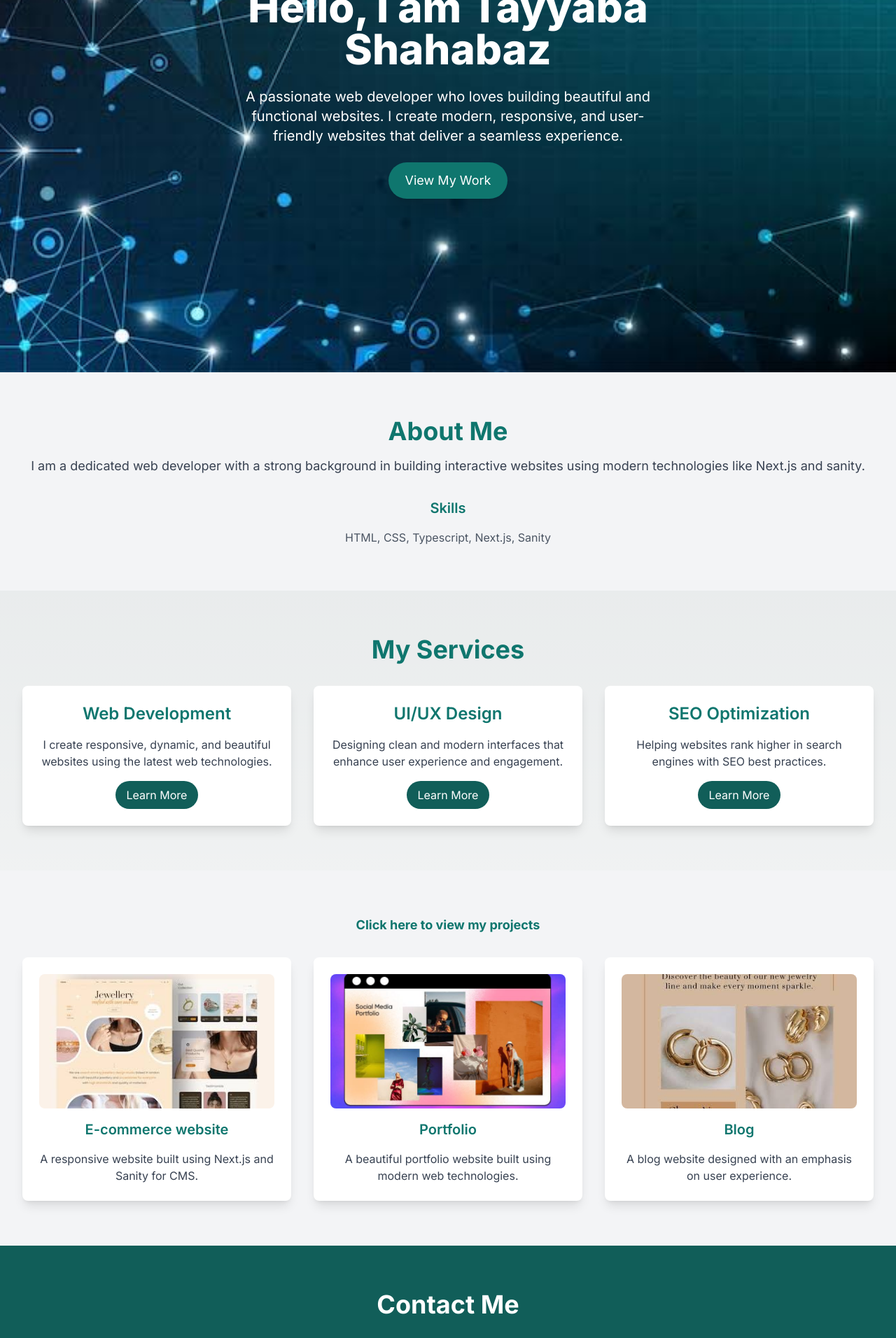
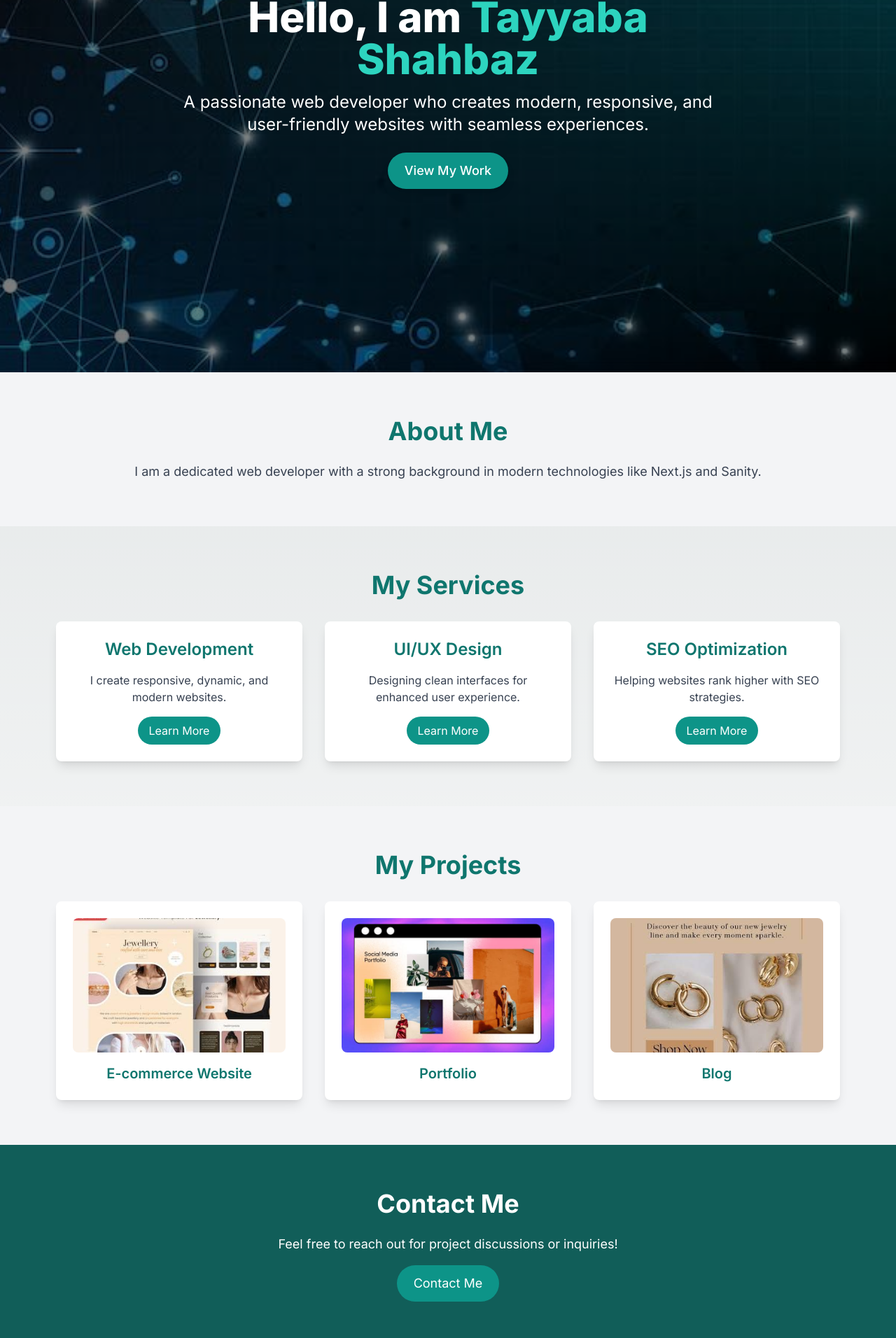
Before and after one commit to Shaikhtayyaba97/my_porfolio, a Next.js app: page / in a window 1280 px wide. Shown: the part 340-2252 px from the top of the page at 70% size. Built offline with nearby package versions, Linux system fonts and the light colour scheme.

Commit message:
added responsiveness

```diff
--- a/src/app/page.tsx
+++ b/src/app/page.tsx
@@ -1,5 +1,3 @@
-
-
 import React from 'react';
 import Image from 'next/image';
 import Link from 'next/link';
@@ -7,149 +5,81 @@ import HeroSection from '@/components/Hero';
 
 const Home = () => {
   return (
-    <div>
+    <div className="overflow-hidden">
       {/* Hero Section */}
-
-
-
-
-
-   <HeroSection/>
-
-
-
-
+      <HeroSection />
 
       {/* About Section */}
-      <section className="py-16 px-8 bg-gray-100">
-        <div className="max-w-7xl mx-auto text-center">
-          <h2 className="text-4xl font-bold text-teal-700 mb-4">About Me</h2>
-          <p className="text-lg text-gray-700 mb-8">
-            I am a dedicated web developer with a strong background in building interactive websites using modern technologies like  Next.js and sanity.
+      <section className="py-16 px-6 sm:px-12 md:px-20 bg-gray-100 text-center">
+        <div className="max-w-5xl mx-auto">
+          <h2 className="text-4xl font-bold text-teal-700 mb-6">About Me</h2>
+          <p className="text-lg text-gray-700">
+            I am a dedicated web developer with a strong background in modern technologies like Next.js and Sanity.
           </p>
-          <div className="flex justify-center gap-10">
-            {/* Skills */}
-            <div className="text-center">
-              <h3 className="text-xl font-semibold text-teal-700">Skills</h3>
-              <div className="mt-4 text-gray-600">
-                <p>HTML, CSS, Typescript, Next.js, Sanity</p>
-              </div>
-            </div>
-          </div>
         </div>
       </section>
 
       {/* Services Section */}
-      <section className="py-16 px-8">
-        <div className="max-w-7xl mx-auto text-center">
+      <section className="py-16 px-6 sm:px-12 md:px-20 text-center">
+        <div className="max-w-7xl mx-auto">
           <h2 className="text-4xl font-bold text-teal-700 mb-8">My Services</h2>
-          <div className="grid md:grid-cols-3 gap-8">
-            {/* Service 1 */}
-            <div className="bg-white p-6 shadow-lg rounded-lg">
-              <h3 className="text-2xl font-semibold text-teal-700">Web Development</h3>
-              <p className="text-gray-700 mt-4">I create responsive, dynamic, and beautiful websites using the latest web technologies.</p>
-              <Link href="/#portfolio">
-                <button className="mt-4 bg-teal-800 hover:bg-teal-600 text-white py-2 px-4 rounded-full transition duration-300">Learn More</button>
+          <div className="grid grid-cols-1 sm:grid-cols-2 md:grid-cols-3 gap-8">
+            {[
+              { title: "Web Development", desc: "I create responsive, dynamic, and modern websites.", link: "/#portfolio" },
+              { title: "UI/UX Design", desc: "Designing clean interfaces for enhanced user experience.", link: "/#portfolio" },
+              { title: "SEO Optimization", desc: "Helping websites rank higher with SEO strategies.", link: "/#portfolio" }
+            ].map((service, index) => (
+              <div key={index} className="bg-white p-6 shadow-lg rounded-lg text-center">
+                <h3 className="text-2xl font-semibold text-teal-700">{service.title}</h3>
+                <p className="text-gray-700 mt-4">{service.desc}</p>
+                <Link href={service.link}>
+                  <button className="mt-4 bg-teal-600 hover:bg-teal-500 text-white py-2 px-4 rounded-full transition duration-300">
+                    Learn More
+                  </button>
                 </Link>
               </div>
-            {/* Service 2 */}
-            <div className="bg-white p-6 shadow-lg rounded-lg">
-              <h3 className="text-2xl font-semibold text-teal-700">UI/UX Design</h3>
-              <p className="text-gray-700 mt-4">Designing clean and modern interfaces that enhance user experience and engagement.</p>
-              <Link href="/#portfolio">
-                <button className="mt-4 bg-teal-800 hover:bg-teal-600 text-white py-2 px-4 rounded-full transition duration-300">Learn More</button>
-              </Link>
-            </div>
-            {/* Service 3 */}
-            <div className="bg-white p-6 shadow-lg rounded-lg">
-              <h3 className="text-2xl font-semibold text-teal-700">SEO Optimization</h3>
-              <p className="text-gray-700 mt-4">Helping websites rank higher in search engines with SEO best practices.</p>
-              <Link href="/#portfolio">
-                <button className="mt-4 bg-teal-800 hover:bg-teal-600 text-white py-2 px-4 rounded-full transition duration-300">Learn More</button>
-              </Link>
-            </div>
+            ))}
           </div>
         </div>
       </section>
 
       {/* Portfolio Section */}
-
-
-      <section id="portfolio" className="py-16 px-8 bg-gray-100">
-  <div className="max-w-7xl mx-auto text-center">
-    <h2 className="text-4xl sm:text-lg font-bold text-teal-700 mb-8">
-      Click here to view my projects
-    </h2>
-    <div className="grid md:grid-cols-3 sm:grid-cols-1 gap-8">
-      {/* Project 1 */}
-      <div className="bg-white p-6 shadow-lg rounded-lg group overflow-hidden">
-        <Link href="https://marketplace-kappa-mocha.vercel.app/">
+      <section id="portfolio" className="py-16 px-6 sm:px-12 md:px-20 bg-gray-100 text-center">
+        <div className="max-w-7xl mx-auto">
+          <h2 className="text-4xl font-bold text-teal-700 mb-8">My Projects</h2>
+          <div className="grid grid-cols-1 sm:grid-cols-2 md:grid-cols-3 gap-8">
+            {[
+              { img: "/website1.png", title: "E-commerce Website", link: "https://marketplace-kappa-mocha.vercel.app/" },
+              { img: "/portfolio.png", title: "Portfolio", link: "https://my-porfolio-eight-phi.vercel.app/" },
+              { img: "/blog.png", title: "Blog", link: "https://blogweb-olive.vercel.app/" }
+            ].map((project, index) => (
+              <div key={index} className="bg-white p-6 shadow-lg rounded-lg overflow-hidden">
+                <Link href={project.link}>
                   <div className="relative w-full h-48">
                     <Image
-              src="/website1.png"
-              alt="Project 1"
+                      src={project.img}
+                      alt={project.title}
                       layout="fill"
                       objectFit="cover"
-              className="rounded-lg transform group-hover:scale-105 transition duration-300 ease-in-out"
+                      className="rounded-lg transform hover:scale-105 transition duration-300 ease-in-out"
                     />
                   </div>
                 </Link>
-        <h3 className="text-xl font-semibold text-teal-700 mt-4">E-commerce website</h3>
-        <p className="text-gray-700 mt-4">
-          A responsive website built using Next.js and Sanity for CMS.
-        </p>
+                <h3 className="text-xl font-semibold text-teal-700 mt-4">{project.title}</h3>
               </div>
-
-      {/* Project 2 */}
-      <div className="bg-white p-6 shadow-lg rounded-lg group overflow-hidden">
-        <Link href="https://my-porfolio-eight-phi.vercel.app/">
-          <div className="relative w-full h-48">
-            <Image
-              src="/portfolio.png"
-              alt="Project 2"
-              layout="fill"
-              objectFit="cover"
-              className="rounded-lg transform group-hover:scale-105 transition duration-300 ease-in-out"
-            />
-          </div>
-        </Link>
-        <h3 className="text-xl font-semibold text-teal-700 mt-4">Portfolio</h3>
-        <p className="text-gray-700 mt-4">
-          A beautiful portfolio website built using modern web technologies.
-        </p>
-      </div>
-
-      {/* Project 3 */}
-      <div className="bg-white p-6 shadow-lg rounded-lg group overflow-hidden">
-        <Link href="https://blogweb-olive.vercel.app/">
-          <div className="relative w-full h-48">
-            <Image
-              src="/blog.png"
-              alt="Project 3"
-              layout="fill"
-              objectFit="cover"
-              className="rounded-lg transform group-hover:scale-105 transition duration-300 ease-in-out"
-            />
-          </div>
-        </Link>
-        <h3 className="text-xl font-semibold text-teal-700 mt-4">Blog</h3>
-        <p className="text-gray-700 mt-4">
-          A blog website designed with an emphasis on user experience.
-        </p>
-      </div>
+            ))}
           </div>
         </div>
       </section>
 
-
-
-
       {/* Contact Section */}
-      <section className="py-16 px-8 bg-teal-800 text-white text-center">
+      <section className="py-16 px-6 sm:px-12 md:px-20 bg-teal-800 text-white text-center">
         <h2 className="text-4xl font-bold mb-6">Contact Me</h2>
-        <p className="text-lg mb-4">Feel free to reach out to discuss your project or if you have any questions!</p>
+        <p className="text-lg mb-4">Feel free to reach out for project discussions or inquiries!</p>
         <Link href="/contact">
-          <button className="bg-teal-600 hover:bg-teal-500 text-white py-3 px-6 rounded-full text-lg transition duration-300">Contact Me</button>
+          <button className="bg-teal-600 hover:bg-teal-500 text-white py-3 px-6 rounded-full text-lg transition duration-300">
+            Contact Me
+          </button>
         </Link>
       </section>
     </div>
--- a/src/components/Hero.tsx
+++ b/src/components/Hero.tsx
@@ -7,131 +7,85 @@ export default function HeroSection() {
   const [showButton, setShowButton] = useState(false);
 
   useEffect(() => {
-    // Trigger the animations after some delay
     setTimeout(() => {
       setShowDescription(true);
-    }, 1000); // 1 second delay after name animation
+    }, 1000);
     setTimeout(() => {
       setShowButton(true);
-    }, 2000); // 2 seconds delay after description animation
+    }, 2000);
   }, []);
 
   return (
     <section
-      className="relative h-screen flex flex-col justify-center items-center text-center text-white bg-cover bg-center"
+      className="relative h-screen flex flex-col justify-center items-center text-center text-white bg-cover bg-center px-6 sm:px-12 md:px-20"
       style={{
-        backgroundImage: "url('/hero.png')", // Ensure this path is correct
+        backgroundImage: "url('/hero.png')",
       }}
     >
-      {/* Background Image Overlay */}
-      <div className="absolute inset-0 bg-opacity-40"></div>
-
+      {/* Background Overlay */}
+      <div className="absolute inset-0 bg-black bg-opacity-50"></div>
 
       {/* Hero Content */}
-      <div className="relative z-10 px-4 sm:px-8 max-w-2xl mx-auto">
-        {/* Main Heading */}
+      <div className="relative z-10 max-w-3xl">
+        {/* Heading */}
         <h1
-          className={`text-5xl sm:text-6xl font-extrabold mb-6 text-shadow-lg slide-in-left ${
-            !showDescription ? "slide-out-left" : ""
-          }`}
+          className={`text-4xl sm:text-5xl md:text-6xl font-extrabold mb-4 slide-in-left ${
+            !showDescription ? "opacity-0" : "opacity-100"
+          } transition-opacity duration-1000`}
         >
-          Hello, I am Tayyaba Shahabaz
+          Hello, I am <span className="text-teal-400">Tayyaba Shahbaz</span>
         </h1>
 
         {/* Description */}
         {showDescription && (
           <p
-            className={`text-xl sm:text-2xl mb-6 text-lg md:text-xl leading-relaxed slide-in-right ${
-              !showButton ? "slide-out-right" : ""
-            }`}
+            className={`text-lg sm:text-xl md:text-2xl mb-6 leading-relaxed slide-in-right ${
+              !showButton ? "opacity-0" : "opacity-100"
+            } transition-opacity duration-1000`}
           >
-            A passionate web developer who loves building beautiful and
-            functional websites. I create modern, responsive, and user-friendly
-            websites that deliver a seamless experience.
+            A passionate web developer who creates modern, responsive, and
+            user-friendly websites with seamless experiences.
           </p>
         )}
 
         {/* Button */}
         {showButton && (
           <Link href="/#portfolio">
-            <button className="bg-teal-700 hover:bg-teal-600 text-white py-3 px-6 rounded-full text-lg transition duration-300 transform shadow-xl button-hover">
+            <button className="bg-teal-600 hover:bg-teal-500 text-white py-3 px-6 rounded-full text-lg font-medium transition duration-300 transform hover:scale-105 shadow-lg">
               View My Work
             </button>
           </Link>
         )}
       </div>
 
-      {/* Inline Style for Animations */}
+      {/* Animation Styles */}
       <style jsx>{`
-        /* Keyframes for sliding-in from left */
         @keyframes slideInLeft {
-          0% {
+          from {
             opacity: 0;
-            transform: translateX(-100%);
+            transform: translateX(-50px);
           }
-          100% {
+          to {
             opacity: 1;
             transform: translateX(0);
           }
         }
-
-        /* Keyframes for sliding-out to the left */
-        @keyframes slideOutLeft {
-          0% {
-            opacity: 1;
-            transform: translateX(0);
-          }
-          100% {
-            opacity: 0;
-            transform: translateX(-100%);
-          }
+        .slide-in-left {
+          animation: slideInLeft 1s ease-out;
         }
 
-        /* Keyframes for sliding-in from right */
         @keyframes slideInRight {
-          0% {
+          from {
             opacity: 0;
-            transform: translateX(100%);
+            transform: translateX(50px);
           }
-          100% {
+          to {
             opacity: 1;
             transform: translateX(0);
           }
         }
-
-        /* Keyframes for sliding-out to the right */
-        @keyframes slideOutRight {
-          0% {
-            opacity: 1;
-            transform: translateX(0);
-          }
-          100% {
-            opacity: 0;
-            transform: translateX(100%);
-          }
-        }
-
-        /* Apply the slide-in effect */
-        .slide-in-left {
-          animation: slideInLeft 1s ease-out forwards;
-        }
-
         .slide-in-right {
-          animation: slideInRight 1s ease-out forwards;
-        }
-
-        /* Apply the slide-out effect */
-        .slide-out-left {
-          animation: slideOutLeft 1s ease-in forwards;
-        }
-
-        .slide-out-right {
-          animation: slideOutRight 1s ease-in forwards;
-        }
-
-        /* Button hover effect */
-        .button-hover:hover {
-          animation: buttonHover 0.3s ease-in-out;
+          animation: slideInRight 1s ease-out;
         }
       `}</style>
     </section>
```
Lines whose indentation alone changed are shown as unchanged.
